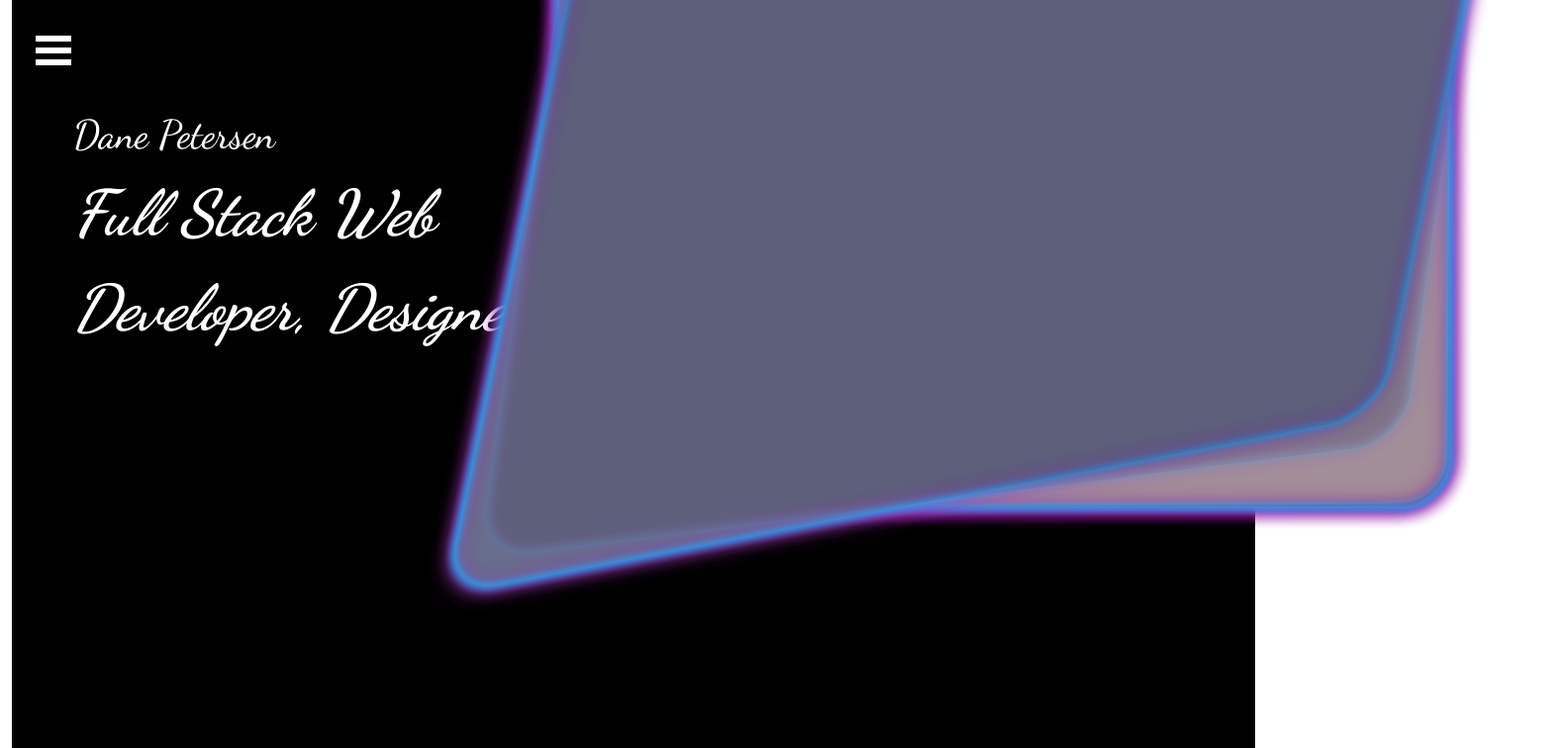
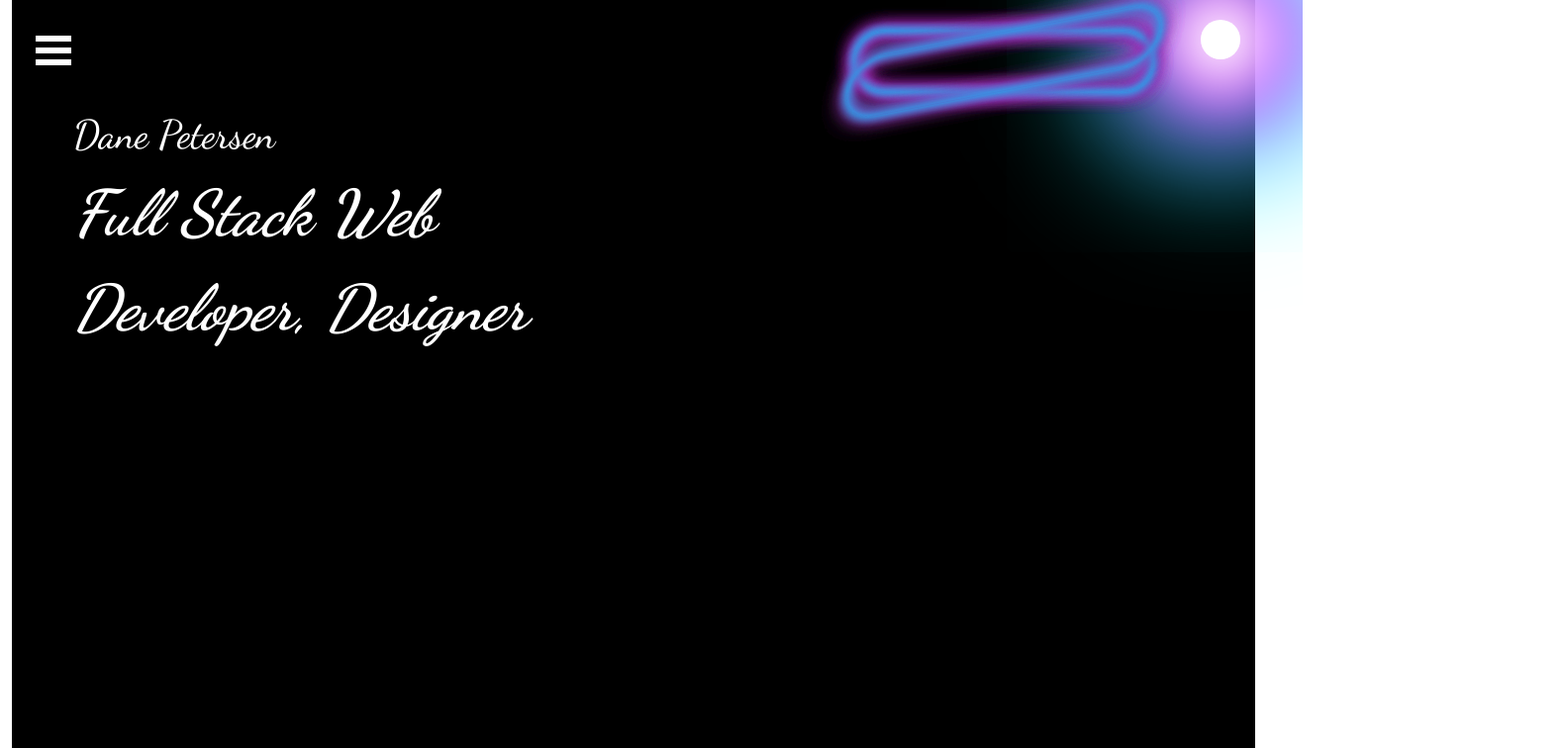
Before and after one commit to DanePete/portfolio, a React (Create React App) app: page /#/home in a window 1280 px wide. Shown: the top 756 px of the page at 99% size, 1578 px wide, since content can reach past the window. Built offline with nearby package versions, Linux system fonts and the light colour scheme.

Commit message:
changed with for now

```diff
--- a/src/components/LandingHero/LandingHero.scss
+++ b/src/components/LandingHero/LandingHero.scss
@@ -27,8 +27,8 @@
 }
 
 .frame {
-  width: 900px;
-  height: 900px;
+  width: 50%;
+  height: 50%;
   position:absolute;
   border-radius: 50px;
   transform: rotate(40deg) translate(0px) translateZ(0px);
@@ -46,22 +46,22 @@
 
 .frame:nth-child(1) {
   transform: rotate(40deg) translate(0px) translateZ(0px);
-  background:#e63946;
+  // background:#e63946;
   opacity: 1.00;
 }
 .frame:nth-child(2) {
   transform: rotate(40deg) translate(50px) translateZ(-10px);
-  background:#f1faee;
+  // background:#f1faee;
   opacity: 0.9;
 }
 .frame:nth-child(3) {
   transform: rotate(40deg) translate(100px) translateZ(-20px);
-  background:#a8dadc;
+  // background:#a8dadc;
   opacity: 0.85;
 }
 .frame:nth-child(4) {
   transform: rotate(40deg) translate(150px) translateZ(-30px);
-  background:#457b9d;
+  // background:#457b9d;
   opacity: 0.80;
 }
 .frame:nth-child(5) {
@@ -70,47 +70,47 @@
 }
 .frame:nth-child(6) {
   transform: rotate(40deg) translate(250px) translateZ(-50px);
-  background:#1d3557;
+  // background:#1d3557;
   opacity: 0.70;
 }
 .frame:nth-child(7) {
   transform: rotate(40deg) translate(300px) translateZ(-60px);
-  background:#9c27b0;
+  // background:#9c27b0;
   opacity: 0.65;
 }
 .frame:nth-child(8) {
   transform: rotate(40deg) translate(350px) translateZ(-70px);
-  background:#e63946;
+  // background:#e63946;
   opacity: 0.60;
 }
 .frame:nth-child(9) {
   transform: rotate(40deg) translate(400px) translateZ(-80px);
-  background:#f1faee;
+  // background:#f1faee;
   opacity: 0.55;
 }
 .frame:nth-child(10) {
   transform: rotate(40deg) translate(450px) translateZ(-90px);
-  background:#a8dadc;
+  // background:#a8dadc;
   opacity: 0.50;
 }
 .frame:nth-child(11) {
   transform: rotate(40deg) translate(500px) translateZ(-100px);
-  background:#457b9d;
+  // background:#457b9d;
   opacity: yellow;
 }
 .frame:nth-child(12) {
   transform: rotate(40deg) translate(550px) translateZ(-110px);
-  background:#1d3557;
+  // background:#1d3557;
   opacity: 0.3;
 }
 .frame:nth-child(13) {
   transform: rotate(40deg) translate(600px) translateZ(-120px);
-  background:#e63946;
+  // background:#e63946;
   opacity: 0.2;
 }
 .frame:nth-child(14) {
   transform: rotate(40deg) translate(650px) translateZ(-130px);
-  background:#f1faee;
+  // background:#f1faee;
   opacity: 0.1;
 }
 
```
